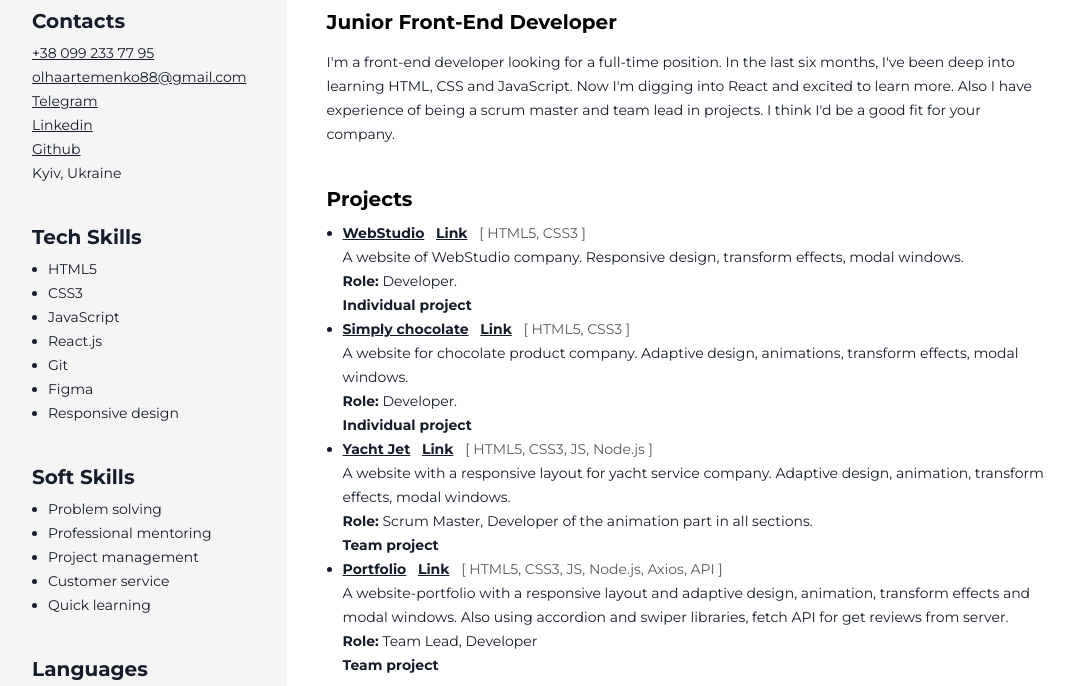
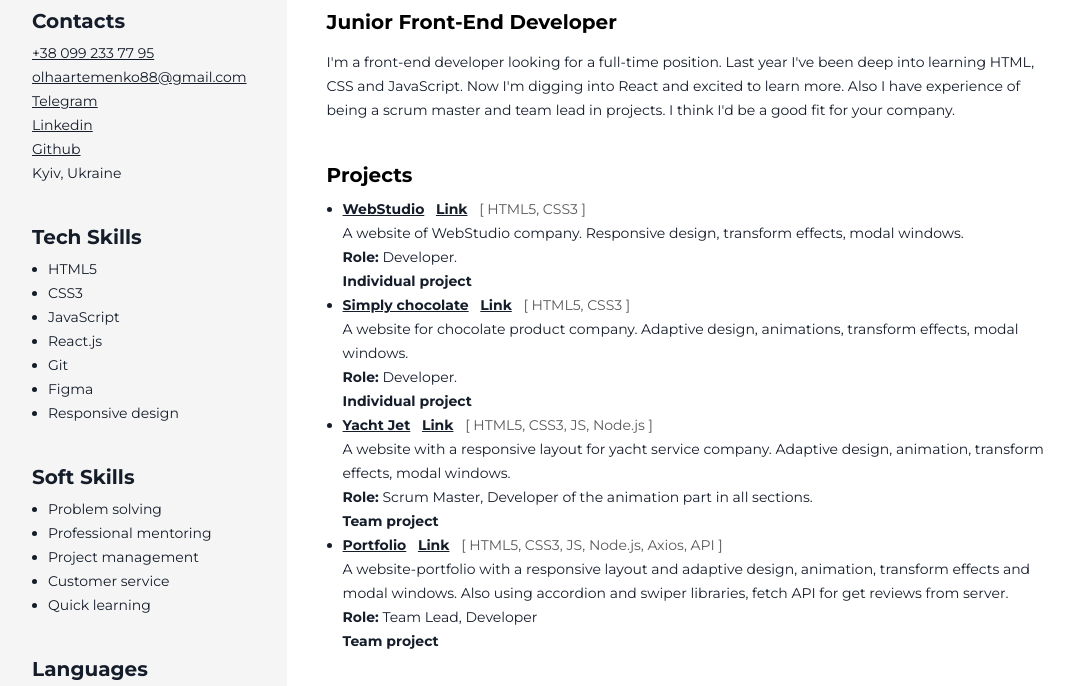
Before and after one commit to OlhaArtemenko/Resume, a plain HTML site: page index.html in a window 1280 px wide. Shown: the part 98-784 px from the top of the page, without its empty margins (98-1172 px from the left). Drawn offline with nearby package versions, Linux system fonts and the light colour scheme.

Commit message:
Update index.html

```diff
--- a/index.html
+++ b/index.html
@@ -36,8 +36,7 @@
           <h2 class="my-profession">Junior Front-End Developer</h2>
 
           <p class="my-descr">
-            I'm a front-end developer looking for a full-time position. In the
-            last six months, I've been deep into learning HTML, CSS and
+            I'm a front-end developer looking for a full-time position. Last year I've been deep into learning HTML, CSS and
             JavaScript. Now I'm digging into React and excited to learn more.
             Also I have experience of being a scrum master and team lead in
             projects. I think I'd be a good fit for your company.
```
